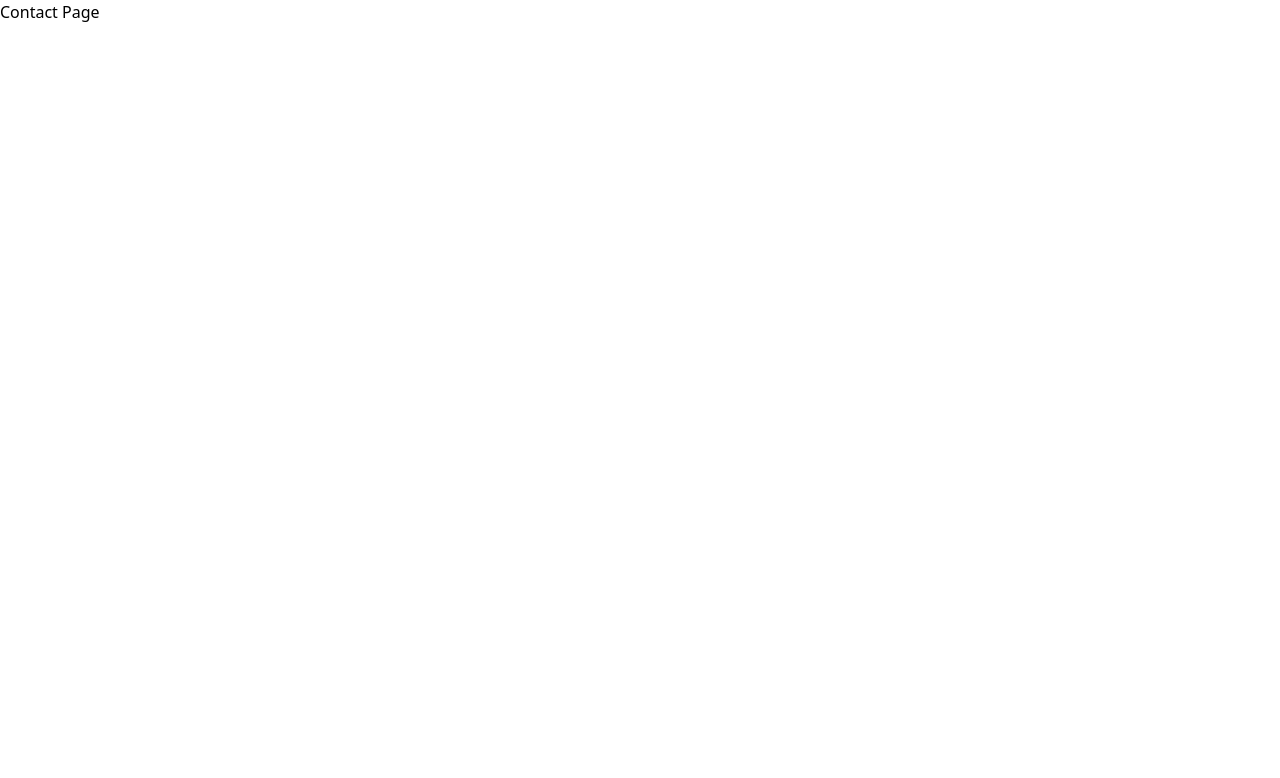
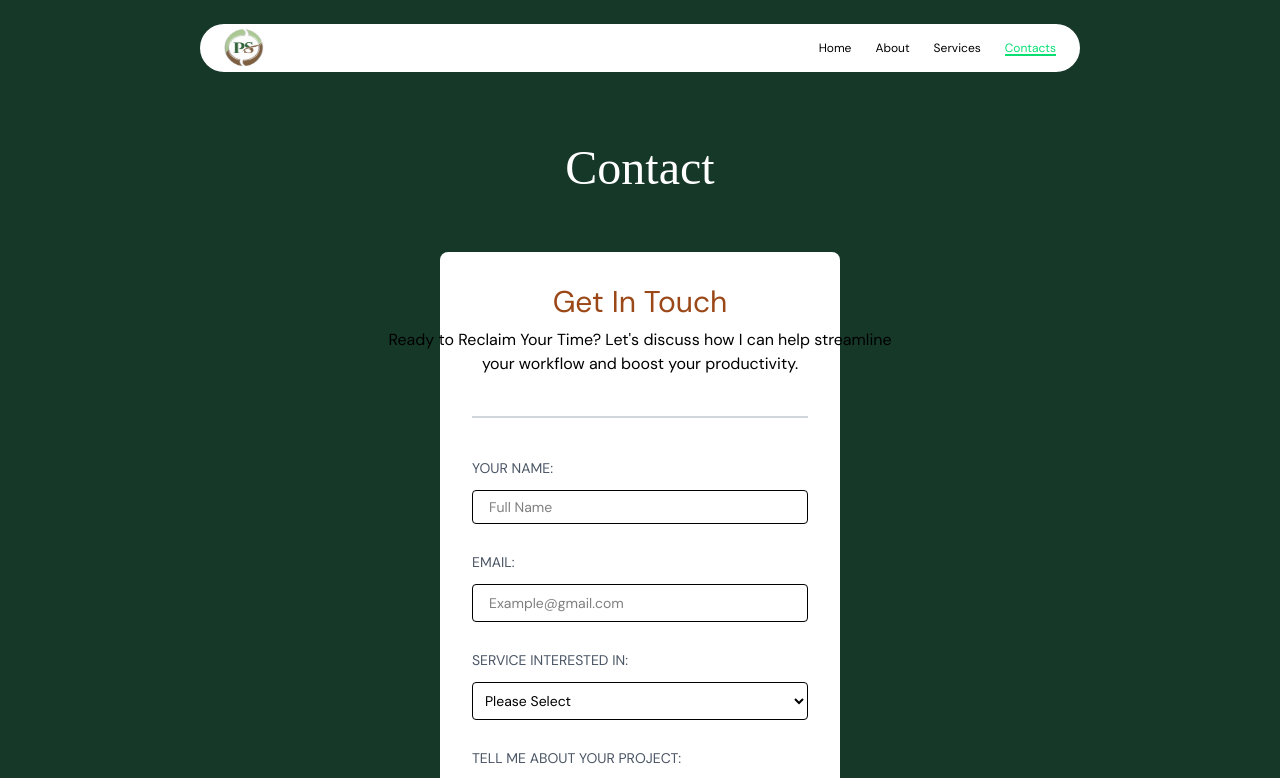
Before and after one commit to Code-W-Gab/Prescilla-Portfolio-Project, a React (Vite) app: page /Contact in a window 1280 px wide. Shown: the top 778 px of the page. Built offline with nearby package versions, Linux system fonts and the light colour scheme; a web font is replaced by a local one.

Commit message:
Finish the contact page

```diff
--- a/src/App.jsx
+++ b/src/App.jsx
@@ -9,8 +9,7 @@ function App() {
     <main>
       <Routes>
         <Route>
-          <Route path="/" element={<Navigate to='/Home'/>}/>
-          <Route path="/Home" element={<HomePage/>}/>
+          <Route path="/" element={<HomePage/>}/>
           <Route path="/About" element={<AboutPage/>}/>
           <Route path="/Service" element={<ServicePage/>}/>
           <Route path="/Contact" element={<ContactPage/>}/>
--- a/src/Components/Contact/Form.jsx
+++ b/src/Components/Contact/Form.jsx
@@ -8,9 +8,9 @@ export default function Form() {
           <p className='sans mt-2 w-130'>Ready to Reclaim Your Time? Let's discuss how I can help streamline your workflow and boost your productivity.</p>
         </div>
         <div className="text-gray-300 w-full border-b-2 mt-10"></div>
-        <div className="mt-10">
+        <div className="mt-10 text-sm sans">
           <div className="flex flex-col gap-3">
-            <label>YOUR NAME:</label>
+            <label className="text-gray-600">YOUR NAME:</label>
             <input
               type="text"
               placeholder="Full Name"
@@ -19,7 +19,7 @@ export default function Form() {
           </div>
 
           <div className="flex flex-col gap-3 mt-7">
-            <label>EMAIL:</label>
+            <label className="text-gray-600">EMAIL:</label>
             <input
               type="email"
               placeholder="Example@gmail.com"
@@ -28,7 +28,7 @@ export default function Form() {
           </div>
 
           <div className="flex flex-col gap-3 mt-7">
-            <label>SERVICE INTERESTED IN:</label>
+            <label className="text-gray-600">SERVICE INTERESTED IN:</label>
             <select className="border py-2 px-2 rounded-sm">
               <option value="">Please Select</option>
               <option value="Admin & Operations">Admin & Operations</option>
@@ -39,10 +39,10 @@ export default function Form() {
           </div>
 
           <div className="flex flex-col gap-3 mt-7">
-            <label>TELL ME ABOUT YOUR PROJECT:</label>
+            <label className="text-gray-600">TELL ME ABOUT YOUR PROJECT:</label>
             <textarea
               placeholder="About your project"
-              className="border py-2 px-4 rounded-sm"
+              className="border py-2 px-4 rounded-sm h-30"
             />
           </div>
         </div>
--- a/src/Components/common/Header.jsx
+++ b/src/Components/common/Header.jsx
@@ -1,17 +1,24 @@
-import { Link } from "react-router-dom"
+import { NavLink } from "react-router-dom"
 import logo from '../../assets/logo.png'
 
 export default function Header() {
+  const linkClasses = ({ isActive }) =>
+    `relative before:content-[''] before:absolute before:bottom-0 before:left-0 before:h-[2px] before:bg-green-400 before:transition-all before:duration-300 hover:text-green-400 ${
+      isActive
+        ? 'text-green-400 before:w-full'
+        : 'before:w-0 hover:before:w-full'
+    }`
+
   return(
     <header className="flex justify-between items-center px-6 py-1 rounded-4xl bg-white mb-18">
       <div>
         <img src={logo} alt="Logo" className="h-10 w-10" />
       </div>
       <div className="flex gap-6 text-xs sans">
-        <Link className="hover:text-green-400 cursor relative before:content-[''] before:absolute before:bottom-0 before:left-0 before:w-0 before:h-[2px] before:bg-green-400 before:transition-all before:duration-300 hover:before:w-full" to="/">Home</Link>
-        <Link className="hover:text-green-400 cursor relative before:content-[''] before:absolute before:bottom-0 before:left-0 before:w-0 before:h-[2px] before:bg-green-400 before:transition-all before:duration-300 hover:before:w-full" to="/About">About</Link>
-        <Link className="hover:text-green-400 cursor relative before:content-[''] before:absolute before:bottom-0 before:left-0 before:w-0 before:h-[2px] before:bg-green-400 before:transition-all before:duration-300 hover:before:w-full" to="/Service">Services</Link>
-        <Link className="hover:text-green-400 cursor relative before:content-[''] before:absolute before:bottom-0 before:left-0 before:w-0 before:h-[2px] before:bg-green-400 before:transition-all before:duration-300 hover:before:w-full" to="/Contact">Contacts</Link>
+        <NavLink className={linkClasses} to="/" end>Home</NavLink>
+        <NavLink className={linkClasses} to="/About">About</NavLink>
+        <NavLink className={linkClasses} to="/Service">Services</NavLink>
+        <NavLink className={linkClasses} to="/Contact">Contacts</NavLink>
       </div>
     </header>
   )
--- a/src/Pages/ContactPage.jsx
+++ b/src/Pages/ContactPage.jsx
@@ -1,7 +1,21 @@
+import Footer from "../Components/common/Footer";
+import Header from "../Components/common/Header";
+import Form from "../Components/Contact/Form";
+
 export default function ContactPage() {
   return(
     <div>
-      Contact Page
+      <div className="bg-[#153828] py-6 pb-30">
+        <div className="px-50">
+          <Header/>
+        </div>
+        <div className="px-110">
+          <Form/>
+        </div>
+      </div>
+      <div className="py-6 px-20 m">
+        <Footer/>
+      </div>
     </div>
   )
 }
--- a/src/Pages/ServicePage.jsx
+++ b/src/Pages/ServicePage.jsx
@@ -14,7 +14,7 @@ export default function ServicePage() {
           <TechStack/>
         </div>
       </div>
-      <div className="py-6 px-20 m">
+      <div className="py-6 px-20">
         <Footer/>
       </div>
     </div>
```
